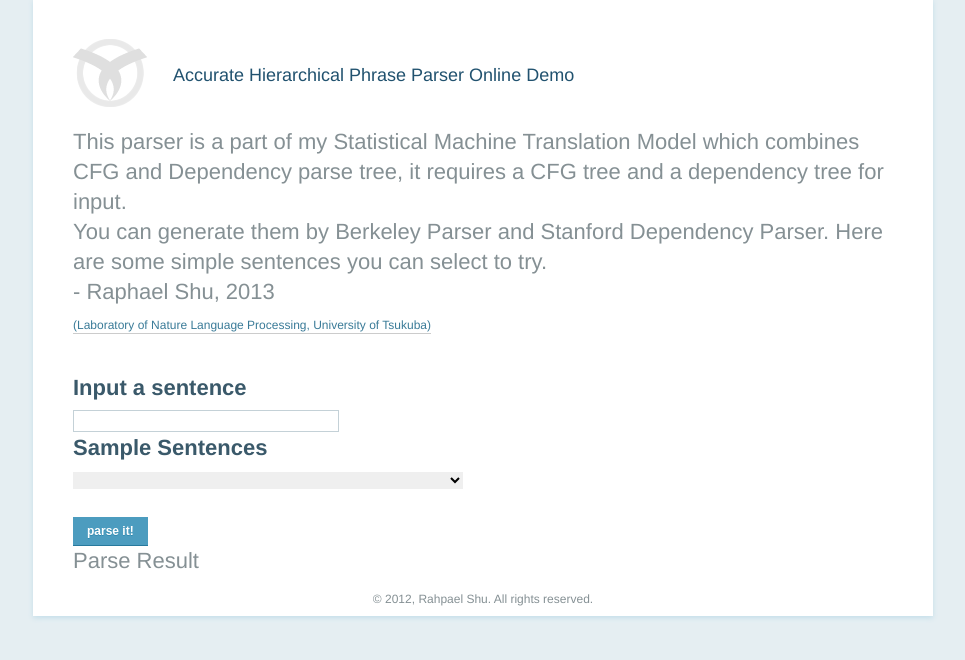
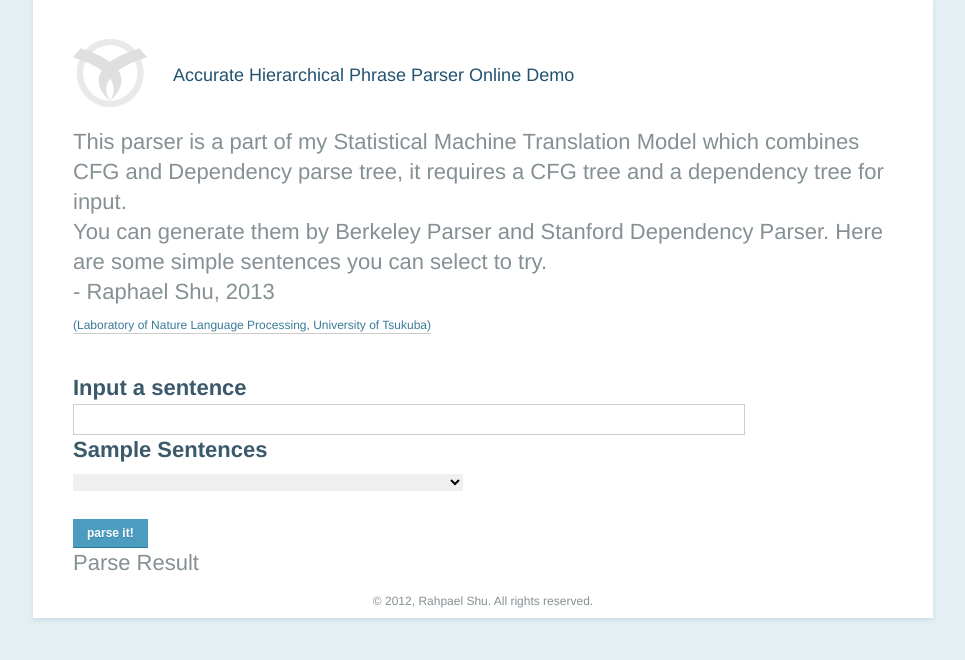
Before and after one commit to zomux/python.uaca.com, a Django app: page / in a window 1280 px wide. Shown: the part 41-701 px from the top of the page, without its empty margins (157-1122 px from the left). Run offline with Django 3.2, Linux system fonts and the light colour scheme; some libraries are stand-ins or nearby versions.

Commit message:
update ahpp/templates/index.html

```diff
--- a/ahpp/templates/index.html
+++ b/ahpp/templates/index.html
@@ -6,6 +6,10 @@
 <script
    src="http://ajax.googleapis.com/ajax/libs/jquery/1.6.4/jquery.min.js"
    type="text/javascript"></script>
+<style type="text/css">
+#sentence{font-size: 18px; color: black; width: 80%;}
+</style>
+
 <h1>Accurate Hierarchical Phrase Parser Online Demo</h1>
 
 <p>
```
